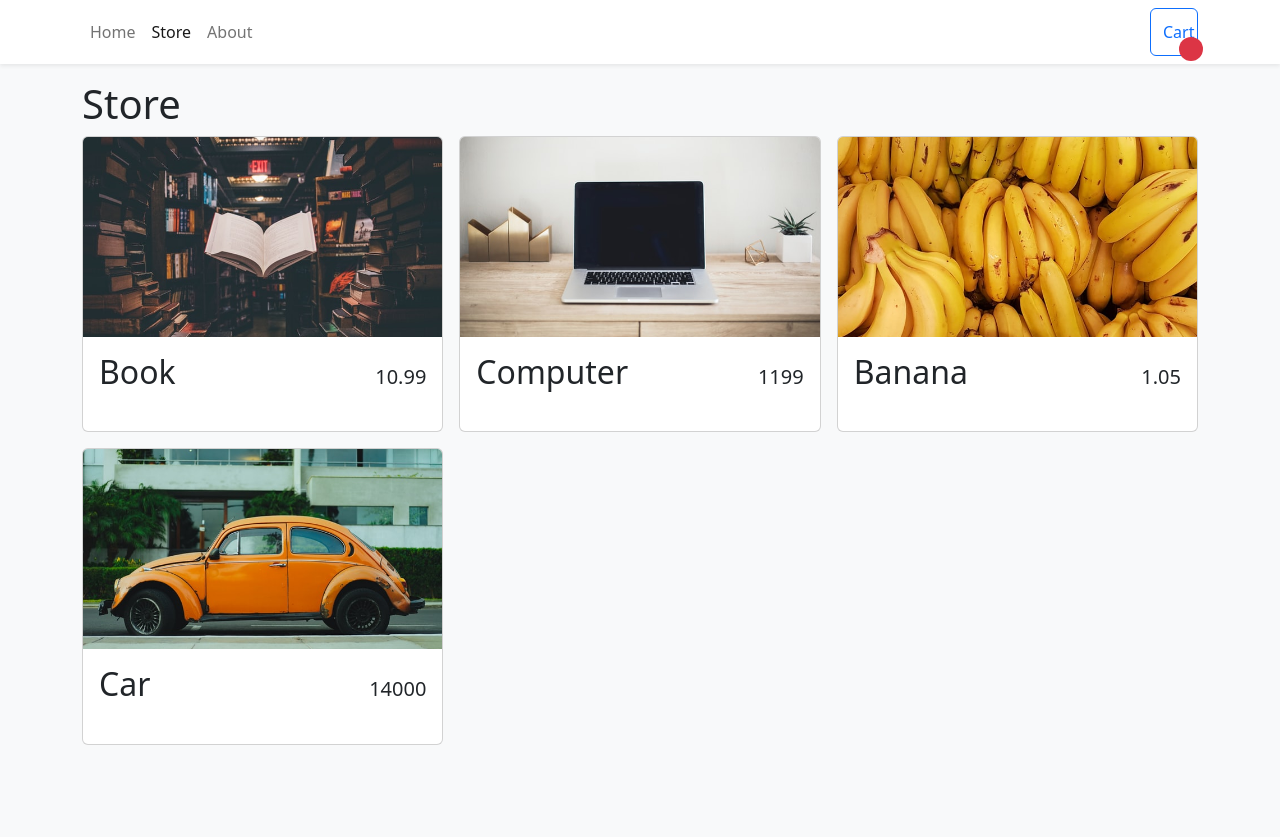
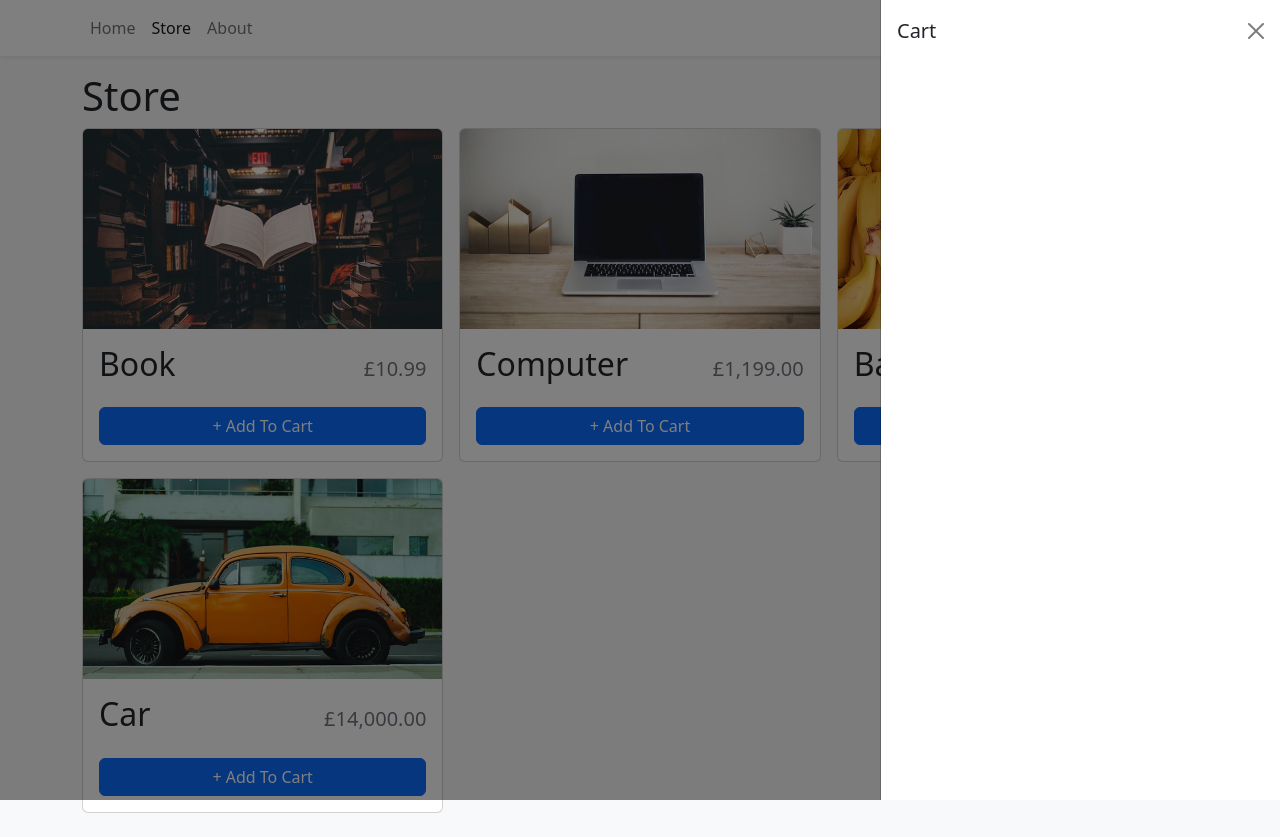
Before and after one commit to TomBirbeck/shopping-cart, a React (Vite) app: page /store in a window 1280 px wide. Before the commit the page ends 800 px from the top, so only its background shows below. Built offline with nearby package versions, Linux system fonts and the light colour scheme.

Commit message:
added, sidemenu, currency format and types and functions into scart context

```diff
--- a/src/App.tsx
+++ b/src/App.tsx
@@ -4,10 +4,11 @@ import { Home } from './pages/Home';
 import { Store } from './pages/Store';
 import { About } from './pages/About';
 import { Navbar } from './components/Navbar';
+import { ShoppingCartProvider } from './context/ShoppingCartContext';
 
 function App() {
   return (
-    <>
+    <ShoppingCartProvider>
       <Navbar />
       <Container className='mb-4'>
         <Routes>
@@ -16,7 +17,7 @@ function App() {
           <Route path='/about' element={<About />} />
         </Routes>
       </Container>
-    </>
+    </ShoppingCartProvider>
   );
 }
 
--- a/src/components/Navbar.tsx
+++ b/src/components/Navbar.tsx
@@ -1,7 +1,9 @@
 import { Container, Button, Nav, Navbar as NavbarBs } from 'react-bootstrap';
 import { NavLink } from 'react-router-dom';
+import { useShoppingCart } from '../context/ShoppingCartContext';
 
 export function Navbar() {
+  const { openCart, cartQuantity } = useShoppingCart();
   return (
     <NavbarBs sticky='top' className='bg-white shadow-sm mb-3'>
       <Container>
@@ -16,7 +18,9 @@ export function Navbar() {
             About
           </Nav.Link>
         </Nav>
+        {cartQuantity > 0 && (
           <Button
+            onClick={openCart}
             style={{ position: 'relative', width: '3rem', height: '3rem' }}
             variant='outline-primary'
           >
@@ -32,8 +36,11 @@ export function Navbar() {
                 right: 0,
                 transform: 'translate(25%, 25%)',
               }}
-          ></div>
+            >
+              {cartQuantity}
+            </div>
           </Button>
+        )}
       </Container>
     </NavbarBs>
   );
--- /dev/null
+++ b/src/components/ShoppingCart.tsx
@@ -0,0 +1,11 @@
+import { Offcanvas } from 'react-bootstrap';
+
+export function ShoppingCart() {
+  return (
+    <Offcanvas show={true} placement='end'>
+      <Offcanvas.Header closeButton>
+        <Offcanvas.Title>Cart</Offcanvas.Title>
+      </Offcanvas.Header>
+    </Offcanvas>
+  );
+}
--- a/src/components/StoreItem.tsx
+++ b/src/components/StoreItem.tsx
@@ -1,4 +1,6 @@
-import { Card } from 'react-bootstrap';
+import { Button, Card } from 'react-bootstrap';
+import { useShoppingCart } from '../context/ShoppingCartContext';
+import { formatCurrency } from '../utilities/formatCurrency';
 
 type StoreItemProps = {
   id: number;
@@ -8,8 +10,15 @@ type StoreItemProps = {
 };
 
 export function StoreItem({ id, name, price, imgUrl }: StoreItemProps) {
+  const {
+    getItemQuantity,
+    increaseCartQuantity,
+    decreaseCartQuantity,
+    removeFromCart,
+  } = useShoppingCart();
+  const quantity = getItemQuantity(id);
   return (
-    <Card>
+    <Card className='h-100'>
       <Card.Img
         variant='top'
         src={imgUrl}
@@ -19,8 +28,35 @@ export function StoreItem({ id, name, price, imgUrl }: StoreItemProps) {
       <Card.Body className='d-flex flex-column'>
         <Card.Title className='d-flex justify-content-between align-items-baseline mb-4'>
           <span className='fs-2'>{name}</span>
-          <span className='ms-2'>{price}</span>
+          <span className='ms-2 text-muted'>{formatCurrency(price)}</span>
         </Card.Title>
+        <div className='mt-auto'>
+          {quantity === 0 ? (
+            <Button className='w-100' onClick={() => increaseCartQuantity(id)}>
+              + Add To Cart
+            </Button>
+          ) : (
+            <div
+              className='d-flex align-items-center flex-column'
+              style={{ gap: '0.5rem' }}
+            >
+              <div
+                className='d-flex align-items-center justify-content-center'
+                style={{ gap: '0.5rem' }}
+              >
+                <Button onClick={() => decreaseCartQuantity(id)}>-</Button>
+                <div>
+                  <span className='fs-3'>{quantity}</span>
+                  in cart
+                </div>
+                <Button onClick={() => increaseCartQuantity(id)}>+</Button>
+              </div>
+              <Button variant='danger' onClick={() => removeFromCart(id)}>
+                Remove
+              </Button>
+            </div>
+          )}
+        </div>
       </Card.Body>
     </Card>
   );
--- /dev/null
+++ b/src/context/ShoppingCartContext.tsx
@@ -0,0 +1,104 @@
+import { createContext, ReactNode, useContext, useState } from 'react';
+import {ShoppingCart} from "../components/ShoppingCart"
+
+type ShoppingCartProviderProps = {
+  children: ReactNode;
+};
+
+type ShoppingCartContext = {
+  openCart: () => void;
+  closeCart: () => void;
+  getItemQuantity: (id: number) => number;
+  increaseCartQuantity: (id: number) => void;
+  decreaseCartQuantity: (id: number) => void;
+  removeFromCart: (id: number) => void;
+  cartQuantity: number;
+  cartItems: CartItem[];
+};
+
+type CartItem = {
+  id: number;
+  quantity: number;
+};
+
+const ShoppingCartContext = createContext({} as ShoppingCartContext);
+
+export function useShoppingCart() {
+  return useContext(ShoppingCartContext);
+}
+
+export function ShoppingCartProvider({ children }: ShoppingCartProviderProps) {
+  const [cartItems, setCartItems] = useState<CartItem[]>([]);
+  const [isOpen, setIsOpen] = useState(false);
+
+  const cartQuantity = cartItems.reduce(
+    (quantity, item) => item.quantity + quantity,
+    0
+  );
+
+  function openCart() {
+    setIsOpen(true);
+  }
+  function closeCart() {
+    setIsOpen(false);
+  }
+
+  function getItemQuantity(id: number) {
+    return cartItems.find((item) => item.id === id)?.quantity || 0;
+  }
+
+  function increaseCartQuantity(id: number) {
+    setCartItems((currentItems) => {
+      if (currentItems.find((item) => item.id === id) == null) {
+        return [...currentItems, { id, quantity: 1 }];
+      } else {
+        return currentItems.map((item) => {
+          if (item.id === id) {
+            return { ...item, quantity: item.quantity + 1 };
+          } else {
+            return item;
+          }
+        });
+      }
+    });
+  }
+  function decreaseCartQuantity(id: number) {
+    setCartItems((currentItems) => {
+      if (currentItems.find((item) => item.id === id)?.quantity === 1) {
+        return currentItems.filter((item) => item.id !== id);
+      } else {
+        return currentItems.map((item) => {
+          if (item.id === id) {
+            return { ...item, quantity: item.quantity - 1 };
+          } else {
+            return item;
+          }
+        });
+      }
+    });
+  }
+
+  function removeFromCart(id: number) {
+    setCartItems((currentItems) => {
+      return currentItems.filter((item) => item.id !== id);
+    });
+  }
+
+  return (
+    <ShoppingCartContext.Provider
+      value={{
+        getItemQuantity,
+        increaseCartQuantity,
+        decreaseCartQuantity,
+        removeFromCart,
+        cartItems,
+        cartQuantity,
+        openCart,
+        closeCart,
+      }}
+    >
+      {children}
+      <ShoppingCart/>
+    </ShoppingCartContext.Provider>
+  );
+}
--- /dev/null
+++ b/src/utilities/formatCurrency.tsx
@@ -0,0 +1,8 @@
+const CURRENCY_FORMATTER = new Intl.NumberFormat(undefined, {
+  currency: 'GBP',
+  style: 'currency',
+});
+
+export function formatCurrency(number: number) {
+  return CURRENCY_FORMATTER.format(number);
+}
```
Lines whose indentation alone changed are shown as unchanged.
